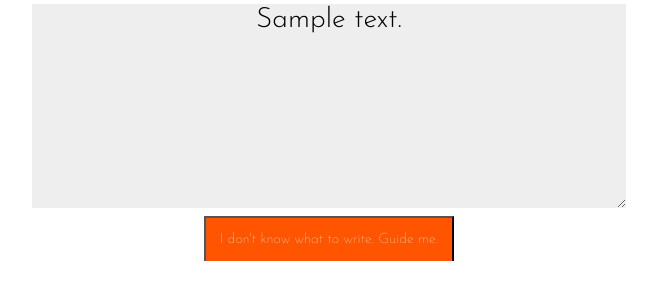
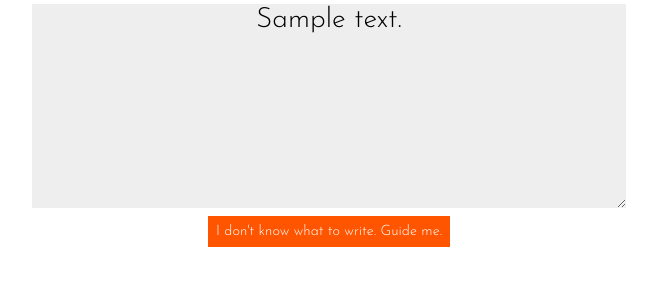
Before and after one commit to james-owen-ryan/gamenet, a Flask app: template backend/app/templates/gamesage_session.html in a window 1280 px wide. Shown: the part 400-700 px from the top of the page, without its empty margins (311-968 px from the left). Run offline with Flask 2, Linux system fonts and the light colour scheme; the template is opened without the code that fills it: most values are stand-ins (such as "Sample title", 1, 10 or a date in 2020); parts of the project's set-up code (start-up, migrations or seed data) failed here and were passed over; some libraries are stand-ins or nearby versions.

Commit message:
Adding 'Guide Me' button

```diff
--- a/backend/app/templates/gamesage_session.html
+++ b/backend/app/templates/gamesage_session.html
@@ -97,17 +97,18 @@
       .button input[type="button"] {
         color:white;
         font-family: 'Josefin Sans', sans-serif;
-        font-weight: 100;
+        font-weight: 300;
         font-size: 90%;
-        padding: 14px;
+        padding: 8px;
         background-color: #FF5500;
+        border: none;
         -moz-border-radius: 0px;
         -webkit-border-radius: 0px;
         border-radius: 0px;
         border-bottom: 0px solid white;
-        -moz-box-shadow: inset 0 0px 0 rgba(255,255,255,0.5);
-        -webkit-box-shadow: inset 0 0px 0 rgba(255,255,255,0.5);
-        box-shadow: inset 0 0px 0 rgba(255,255,255,0.5);
+        -moz-box-shadow: none;
+        -webkit-box-shadow: none;
+        box-shadow: none;
         cursor: pointer;
         display: block;
       }
```
